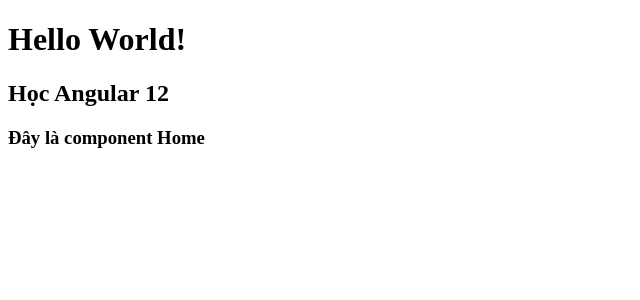
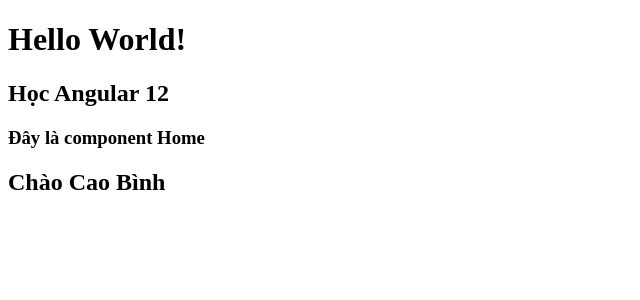
Before and after one commit to CaoBinh18/Angular12, an Angular app: page / in a window 1280 px wide. Shown: the top 300 px of the page, without its empty margins (0-640 px from the left). Built offline with nearby package versions, Linux system fonts and the light colour scheme.

Commit message:
DataBindingValue

```diff
--- a/src/app/home/home.component.html
+++ b/src/app/home/home.component.html
@@ -1 +1,2 @@
 <h3>Đây là component Home</h3>
+<h2>Chào {{ name }}</h2>
--- a/src/app/home/home.component.ts
+++ b/src/app/home/home.component.ts
@@ -6,6 +6,7 @@
   styleUrls: ['./home.component.scss']
 })
 export class HomeComponent implements OnInit {
+  public name = 'Cao Bình';
 
   constructor() { }
 
```
